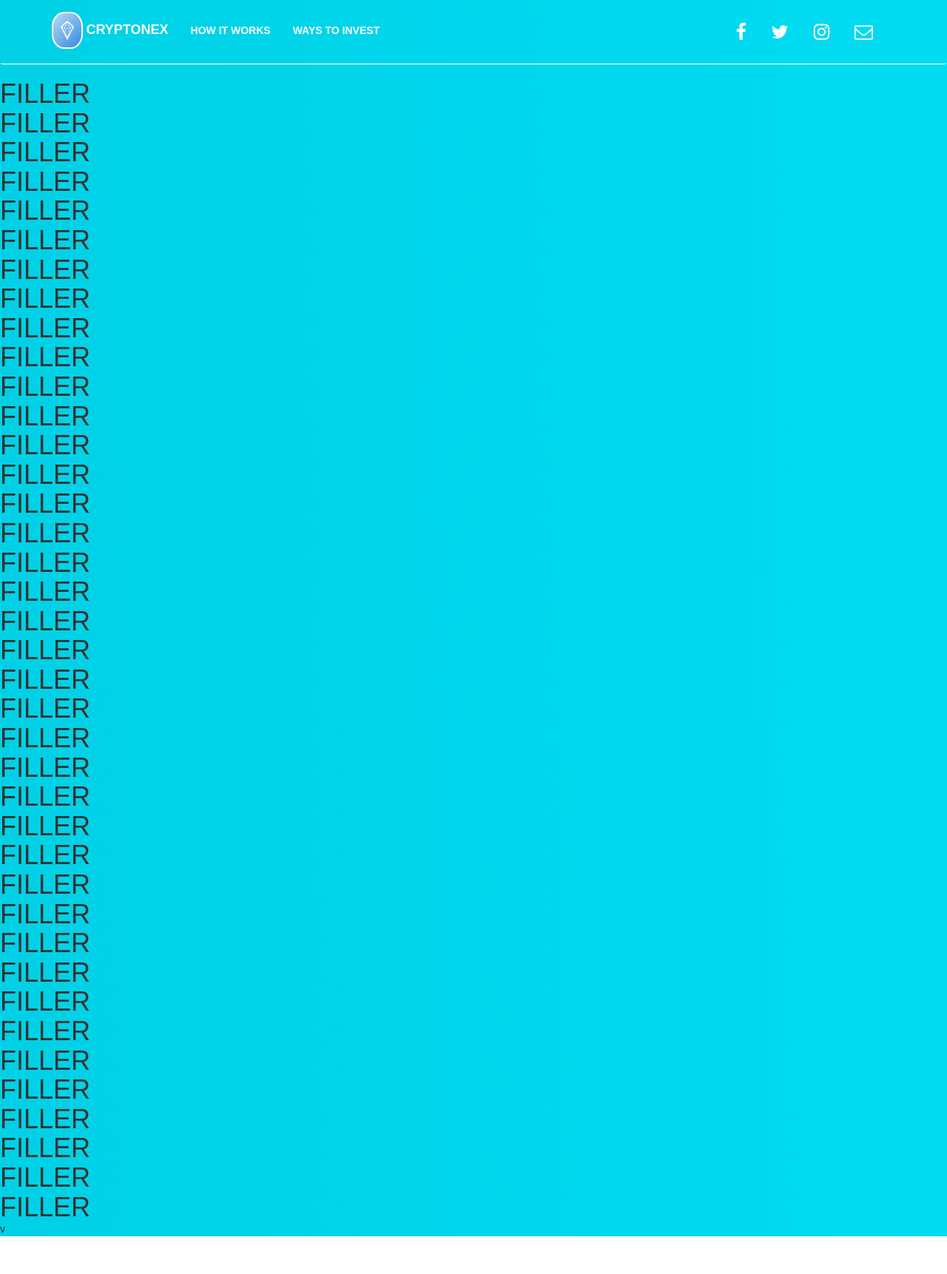
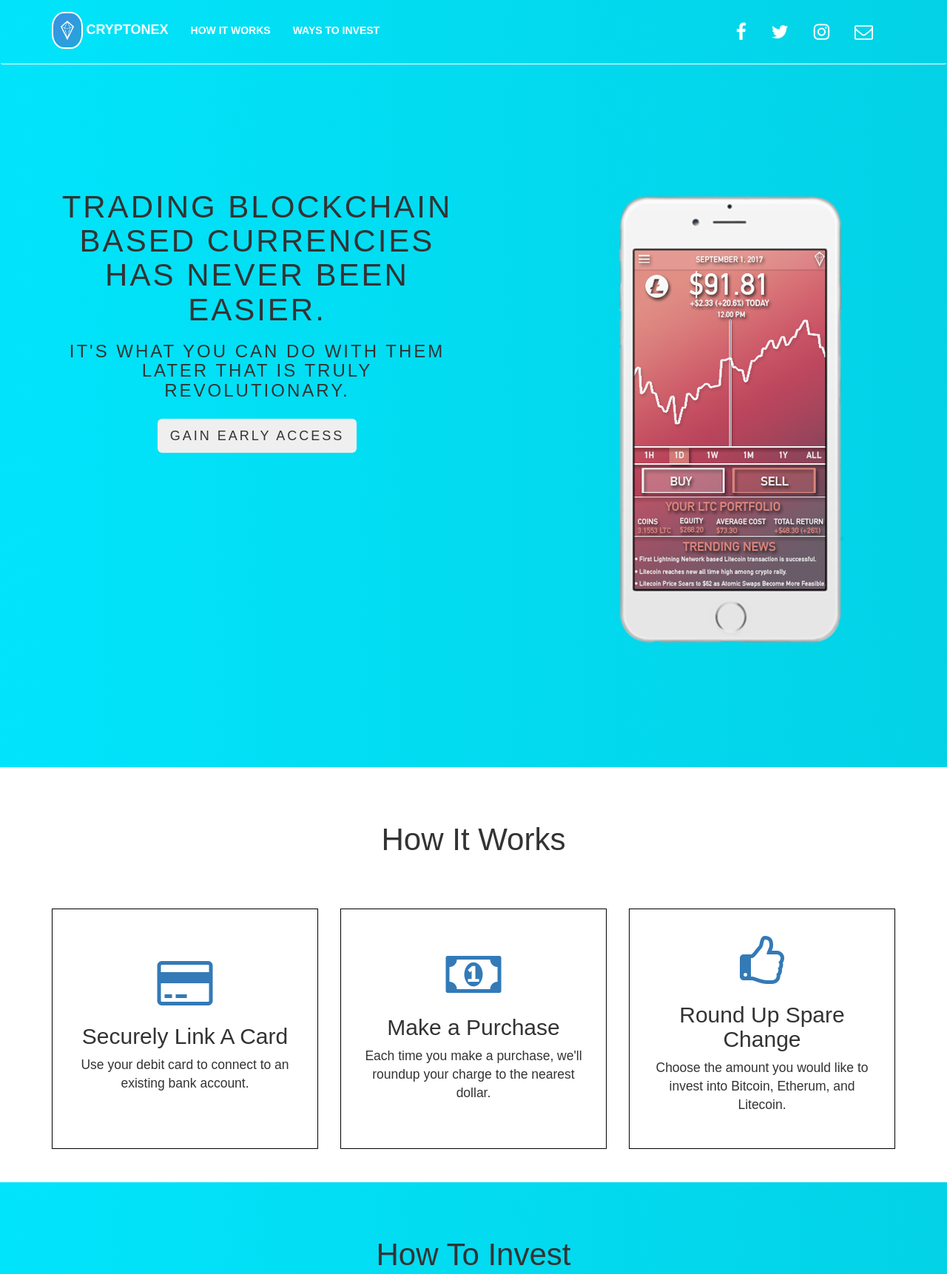
Before and after one commit to KMA91/cryptonex, a plain HTML site: page index.html in a window 1280 px wide. Shown: the top 1722 px of the page at 74% size. Before the commit the page ends 1671 px from the top, so only its background shows below. Drawn offline with nearby package versions, Linux system fonts and the light colour scheme; a web font is replaced by a local one.

Commit message:
finished rough draft minus footer

```diff
--- /dev/null
+++ b/css/crypton.css
@@ -0,0 +1,223 @@
+html, body {
+  max-width: 100%;
+}
+
+.navbar {
+  border-bottom: 1px solid white;
+}
+
+.navigation {
+  min-height: 150px;
+}
+
+.navbar, .nav-container, .navbar-brand, .collpase {
+  min-height: 83px;
+}
+
+.navbar.fixed {
+  position: fixed;
+  min-width: 100%;
+  z-index: 1;
+  -webkit-transition: background 0.5s;
+  background: white;
+  border-bottom: 1px solid #04cee1;
+}
+
+.navbar.not-fixed {
+  -webkit-transition: background 1s;
+}
+
+.navbar-brand , .nav>li>a {
+  text-transform: uppercase;
+  color: white;
+}
+
+.navbar-brand.fixed, .nav>li>a.fixed {
+  color: #326390;
+  -webkit-transition: color 1s;
+}
+
+.navbar-brand img {
+  display: inline-block;
+  height: 50px;
+  padding: 10px;
+  margin-right: 5px;
+  border: 2px solid white;
+  border-radius: 40%;
+  background-size: 400% 400%;
+}
+
+.nav>li {
+  padding: 0;
+}
+
+.navbar-brand, .nav>li>a {
+  font-weight: 600;
+}
+
+.navbar-brand:hover, .nav>li>a:hover {
+  background: none;
+  color: white;
+}
+
+.navbar-brand.fixed:hover, .nav>li>a.fixed:hover {
+  color: #00c0d3;
+}
+
+.nav>li>a:focus, .nav>li>a:hover {
+  background: none;
+}
+
+.navbar-toggle {
+  margin-top: 21px;
+  border: 1px solid white;
+}
+
+.navbar-toggle.fixed {
+  border-color: #0baab9;
+  -webkit-transition: border-color 1s;
+}
+
+.icon-bar {
+  border: 1px solid white;
+}
+
+.icon-bar.fixed {
+  border-color: #0baab9;
+  -webkit-transition: border-color 1s;
+}
+
+.social-media a {
+  display: inline-block !important;
+  font-size: 25px;
+}
+
+@media(min-width: 415px) {
+
+  .navigation {
+    min-height: 250px;
+  }
+
+  .nav>li {
+    padding: 15px 0;
+  }
+
+  .icon-right {
+    float: right;
+  }
+}
+
+/* HEADER */ /* HEADER */ /* HEADER */
+/* HEADER */ /* HEADER */ /* HEADER */
+/* HEADER */ /* HEADER */ /* HEADER */
+
+.iphone1 {
+  margin: 0 auto;
+}
+
+.ctAction, .ctAction button {
+  text-align: center;
+  text-transform: uppercase;
+  letter-spacing: 3px;
+  text-transform: uppercase;
+  letter-spacing: 3px;
+}
+
+.ctAction h3, .ctAction button {
+  margin-bottom: 25px;
+}
+
+@media(min-width: 415px) {
+
+  .description {
+    display: flex;
+  }
+
+}
+
+/* HOW IT WORKS */ /* HOW IT WORKS */ /* HOW IT WORKS */
+/* HOW IT WORKS */ /* HOW IT WORKS */ /* HOW IT WORKS */
+
+.howWorks {
+  margin: 0 auto;
+  text-align: center;
+  background: white;
+  padding: 25px;
+}
+
+.howWorks h1, .howInvest h1 {
+  margin: 50px 0;
+}
+
+.contentContainer {
+  min-height: 300px;
+  display: flex;
+  align-items: center;
+  justify-content: center;
+  border: 1px solid black;
+  padding: 30px;
+  margin: 20px 0;
+}
+
+.contentContainer i {
+  font-size: 5em;
+}
+
+.contentContainer p {
+  font-size: 1.25em;
+}
+
+@media(min-width: 415px) {
+  .contentContainer {
+    min-height: 325px;
+  }
+}
+
+/* HOW TO INVEST */ /* HOW TO INVEST */
+/* HOW TO INVEST */ /* HOW TO INVEST */
+/* HOW TO INVEST */ /* HOW TO INVEST */
+
+.howInvest {
+  margin: 0 auto;
+  text-align: center;
+  padding: 25px;
+}
+
+.iphone {
+  padding: 65px 0;
+}
+
+
+
+
+
+
+
+
+@media(min-width: 414px) {
+  h1 {
+    font-size: 2em;
+  }
+}
+
+@media(min-width: 768px) {
+  h1 {
+    font-size: 3em;
+  }
+}
+
+@media(max-width: 414px) {
+
+  section {
+    padding-bottom: 50px;
+  }
+
+}
+
+@media(min-width: 415px) {
+
+  section {
+    padding-bottom: 150px;
+  }
+
+}
--- a/css/sticky-footer-navbar.css
+++ b/css/sticky-footer-navbar.css
@@ -10,136 +10,47 @@ h1 {
 }
 
 body {
-  background: linear-gradient(269deg, #00e8ff, #00c8dc, #008592, #00e8ff);
+  background: rgba(222, 120, 113, 0.5);
+  background: linear-gradient(269deg, #00e8ff, #00c8dc, #06c2d4, #00e8ff);
+  background-size: 600% 600%;
+  -webkit-animation: AnimationName 11s ease infinite;
+  -moz-animation: AnimationName 11s ease infinite;
+  animation: AnimationName 11s ease infinite;
+}
+
+.bg-crypton-pattern {
+  /* background: linear-gradient(269deg, #00e8ff, #00c8dc, #008592, #00e8ff); */
   background-size: 800% 800%;
   -webkit-animation: Gradient 20s ease infinite;
   -moz-animation: Gradient 20s ease infinite;
   animation: Gradient 20s ease infinite;
 }
 
-.bg-crypton-pattern {
-  background: linear-gradient(269deg, #00e8ff, #00c8dc, #008592, #00e8ff);
-  background-size: 800% 800%;
-  -webkit-animation: Gradient 20s ease infinite;
-  -moz-animation: Gradient 20s ease infinite;
-  animation: Gradient 20s ease infinite;
+.bg-modal-pattern {
+  background: linear-gradient(-45deg, #19b0d4, #3991e2, #f4f9fd, #33b9d8);
+	background-size: 400% 400%;
+  -webkit-animation: Gradient 15s ease infinite;
+  -moz-animation: Gradient 15s ease infinite;
+  animation: Gradient 15s ease infinite;
 }
 
 @-webkit-keyframes Gradient {
-    0%{background-position:0% 77%}
-    50%{background-position:100% 24%}
-    100%{background-position:100% 100%}
+    0%{background-position:25% 0%}
+    50%{background-position:76% 100%}
+    100%{background-position:25% 0%}
 }
 @-moz-keyframes Gradient {
-    0%{background-position:0% 77%}
-    50%{background-position:100% 24%}
-    100%{background-position:100% 100%}
+    0%{background-position:25% 0%}
+    50%{background-position:76% 100%}
+    100%{background-position:25% 0%}
 }
 @keyframes Gradient {
-    0%{background-position:0% 77%}
-    50%{background-position:100% 24%}
-    100%{background-position:100% 100%}
+    0%{background-position:25% 0%}
+    50%{background-position:76% 100%}
+    100%{background-position:25% 0%}
 }
 
-.navbar {
-  border-bottom: 1px solid white;
-}
-
-.navbar, .nav-container, .navbar-brand, .collpase {
-  min-height: 83px;
-}
-
-.navbar.fixed {
-  position: fixed;
-  width: 100%;
-  -webkit-transition: background 0.5s;
-  background: white;
-}
-
-.navbar.not-fixed {
-  -webkit-transition: background 1s;
-}
 
 .navbar-brand img {
-  display: inline-block;
-  height: 50px;
-  padding: 10px;
-  margin-right: 5px;
-  border: 2px solid white;
-  border-radius: 40%;
-  background: linear-gradient(-45deg, #19b0d4, #3991e2, #f4f9fd, #33b9d8);
-  background-size: 400% 400%;
   animation: Gradient 15s ease infinite;
 }
-
-.navbar-brand , .nav>li>a {
-  text-transform: uppercase;
-  color: white;
-}
-
-.navbar-brand.fixed, .nav>li>a.fixed {
-  color: #326390;
-  -webkit-transition: color 1s;
-}
-
-.nav>li {
-  padding: 0;
-}
-
-.nav>li>a:focus, .nav>li>a:hover {
-  background: none;
-}
-
-.navbar-brand, .nav>li>a {
-  font-weight: 600;
-}
-
-.navbar-brand:hover, .nav>li>a:hover {
-  background: none;
-  color: white;
-}
-
-.navbar-brand.fixed:hover, .nav>li>a.fixed:hover {
-  color: #00c0d3;
-}
-
-.navbar-toggle {
-  margin-top: 21px;
-  border: 1px solid white;
-}
-
-.navbar-toggle.fixed {
-  border-color: #0baab9;
-  -webkit-transition: border-color 1s;
-}
-
-.icon-bar {
-  border: 1px solid white;
-}
-
-.icon-bar.fixed {
-  border-color: #0baab9;
-  -webkit-transition: border-color 1s;
-}
-
-.social-media a {
-  display: inline-block !important;
-  font-size: 25px;
-}
-
-@media(min-width: 415px) {
-  .nav>li {
-    padding: 15px 0;
-  }
-
-  .icon-right {
-    float: right;
-  }
-}
-
-@media(max-width: 414px) {
-  /* .icon-right {
-    margin: 0 auto;
-    text-align: center;
-  } */
-}
--- a/index.html
+++ b/index.html
@@ -24,11 +24,13 @@
   <link rel="stylesheet" href="https://maxcdn.bootstrapcdn.com/bootstrap/3.3.7/css/bootstrap.min.css" integrity="sha384-BVYiiSIFeK1dGmJRAkycuHAHRg32OmUcww7on3RYdg4Va+PmSTsz/K68vbdEjh4u" crossorigin="anonymous">
   <!-- Custom styles for this template -->
   <link href="css/sticky-footer-navbar.css" rel="stylesheet">
+  <link rel="stylesheet" href="css/crypton.css">
 
 </head>
 <body>
 
-<section>
+
+<section class="navigation">
 
   <nav class="navbar not-fixed">
     <div class="container nav-container">
@@ -38,7 +40,7 @@
           <span class="icon-bar"></span>
           <span class="icon-bar"></span>
         </button>
-        <a class="navbar-brand" href="#"><img src="./assets/brand/brand.png" alt="Cryptonex Logo">Cryptonex</a>
+        <a class="navbar-brand" href="#"><img src="./assets/brand/brand.png" alt="Cryptonex Logo" class="bg-modal-pattern">Cryptonex</a>
       </div>
       <div class="collapse navbar-collapse" id="myNavbar">
         <ul class="nav navbar-nav icon-right">
@@ -57,52 +59,146 @@
     </div>
   </nav>
 
+
 </section>
 
-  <section>
-    <h1>FILLER</h1>
-    <h1>FILLER</h1>
-    <h1>FILLER</h1>
-    <h1>FILLER</h1>
-    <h1>FILLER</h1>
-    <h1>FILLER</h1>
-    <h1>FILLER</h1>
-    <h1>FILLER</h1>
-    <h1>FILLER</h1>
-    <h1>FILLER</h1>
-    <h1>FILLER</h1>
-    <h1>FILLER</h1>
-    <h1>FILLER</h1>
-    <h1>FILLER</h1>
-    <h1>FILLER</h1>
-    <h1>FILLER</h1>
-    <h1>FILLER</h1>
-    <h1>FILLER</h1>
-    <h1>FILLER</h1>
-    <h1>FILLER</h1>
-    <h1>FILLER</h1>
-    <h1>FILLER</h1>
-    <h1>FILLER</h1>
-    <h1>FILLER</h1>
-    <h1>FILLER</h1>
-    <h1>FILLER</h1>
-    <h1>FILLER</h1>
-    <h1>FILLER</h1>
-    <h1>FILLER</h1>
-    <h1>FILLER</h1>
-    <h1>FILLER</h1>
-    <h1>FILLER</h1>
-    <h1>FILLER</h1>
-    <h1>FILLER</h1>
-    <h1>FILLER</h1>
-    <h1>FILLER</h1>
-    <h1>FILLER</h1>
-    <h1>FILLER</h1>
-    <h1>FILLER</h1>
-    v
-  </section>
+<section class="header">
 
-  </body>
+  <header>
+
+    <div class="container">
+      <div class="row description">
+        <div class="col-xs-12 col-md-6 ctAction">
+          <h1>Trading blockchain based currencies has never been easier.</h1>
+          <h3>It's what you can do with them later that is truly revolutionary.</h3>
+          <button class="btn btn-lg">Gain Early Access</button>
+        </div>
+        <div class="col-sx-12 col-md-offset-1 col-md-5">
+          <img src="assets/images/iphone1.png" alt="Cryptonex iPhone1" class="img-responsive iphone1">
+        </div>
+      </div>
+
+    </div>
+
+  </header>
+
+</section>
+
+<section class="howWorks">
+
+  <div class="container">
+
+    <h1>How It Works</h1>
+
+    <div class="row categories">
+
+      <div class="col-xs-12 col-md-4">
+        <div class="contentContainer">
+          <div>
+            <i class="fa fa-credit-card text-primary"></i>
+            <h2>Securely Link A Card</h2>
+            <p>Use your debit card to connect to an existing bank account.</p>
+          </div>
+        </div>
+      </div>
+
+      <div class="col-xs-12 col-md-4">
+        <div class="contentContainer">
+          <div>
+            <i class="fa fa-money text-primary"></i>
+            <h2>Make a Purchase</h2>
+            <p>Each time you make a purchase, we'll roundup your charge to the nearest dollar.</p>
+          </div>
+        </div>
+      </div>
+
+      <div class="col-xs-12 col-md-4">
+        <div class="contentContainer">
+          <div>
+            <i class="fa fa-thumbs-o-up text-primary"></i>
+            <h2>Round Up Spare Change</h2>
+            <p>Choose the amount you would like to invest into Bitcoin, Etherum, and Litecoin.</p>
+          </div>
+        </div>
+
+      </div>
+
+    </div>
+
+  </div>
+
+</section>
+
+<section class="howInvest">
+  <div class="container">
+
+    <h1>How To Invest</h1>
+
+    <div class="row">
+
+      <div class="col-xs-12 col-md-5">
+        <div class="iphone">
+          <img src="assets/images/iphone2.png" alt="Cryptonex iPhone2" class="img-responsive">
+        </div>
+      </div>
+
+        <div class="col-xs-12 col-md-7">
+
+          <div class="row">
+
+            <div class="col-xs-12 col-md-6">
+              <div class="contentContainer">
+                <div>
+                  <i class="fa fa-arrow-up icon-light"></i>
+                  <h2>Square Change Round-Ups</h2>
+                  <p>Round your daily purchases to the nearest dollar and acquire Bitcoin, LItecoin & Ethereum.</p>
+                </div>
+              </div>
+            </div>
+            <div class="col-xs-12 col-md-6">
+              <div class="contentContainer">
+                <div>
+                  <i class="fa fa-repeat icon-light"></i>
+                  <h2>Recurring Investments</h2>
+                  <p>Automatically purchase a pre-set dollar amount of digital currency on a pre-set basis.</p>
+                </div>
+              </div>
+            </div>
+
+          </div>
+
+          <div class="row">
+
+            <div class="col-xs-12 col-md-6">
+              <div class="contentContainer">
+                <div>
+                  <i class="fa fa-times-circle icon-light"></i>
+                  <h2>Custom Multipliers</h2>
+                  <p>Boost your Spare Change Round-Ups by the multiple of your choice.</p>
+                </div>
+              </div>
+            </div>
+            <div class="col-xs-12 col-md-6 icon-light">
+              <div class="contentContainer">
+                <div>
+                  <i class="fa fa-btc"></i>
+                  <h2>Crypto On Tap</h2>
+                  <p>Buy or Sell any amount of digital currency at any time.</p>
+                </div>
+              </div>
+            </div>
+
+          </div>
+
+      </div>
+    </div>
+
+  </div>
+
+
+</section>
+
+</body>
 
   <script>
     $(window).scroll(function () {
@@ -113,6 +209,7 @@
         $('.icon-bar').addClass('fixed');
         $('.navbar-brand').addClass('fixed');
         $('.nav > li > a').addClass('fixed');
+        $('.sticky-fix').css("background", "red");
       }
       else if ($(window).scrollTop() <= 1) {
         $('.navbar').addClass('not-fixed');
@@ -121,6 +218,7 @@
         $('.icon-bar').removeClass('fixed');
         $('.navbar-brand').removeClass('fixed');
         $('.nav > li > a').removeClass('fixed');
+        $('.sticky-fix').hide();
       }
     });
 
```
Also changed, not shown: assets/images/iphone1.png (added), assets/images/iphone2.png (added), 1 other file.
